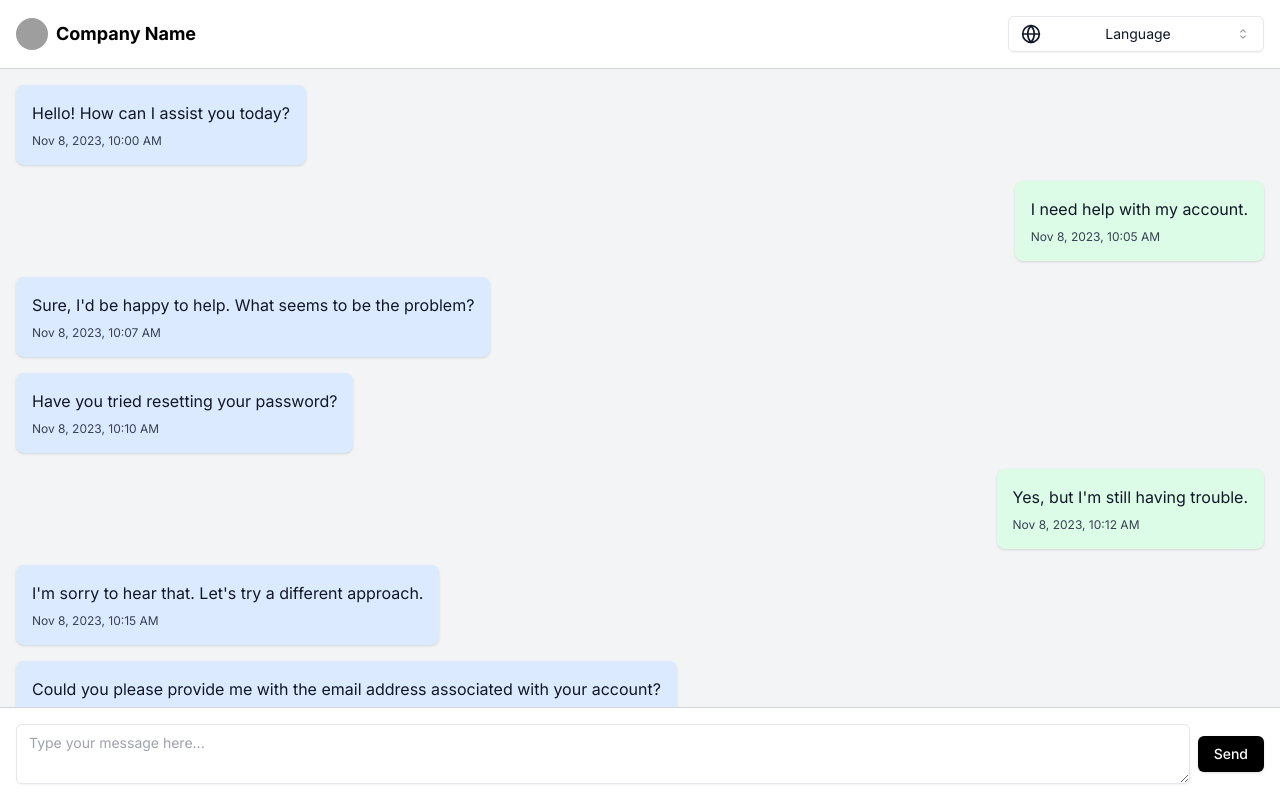
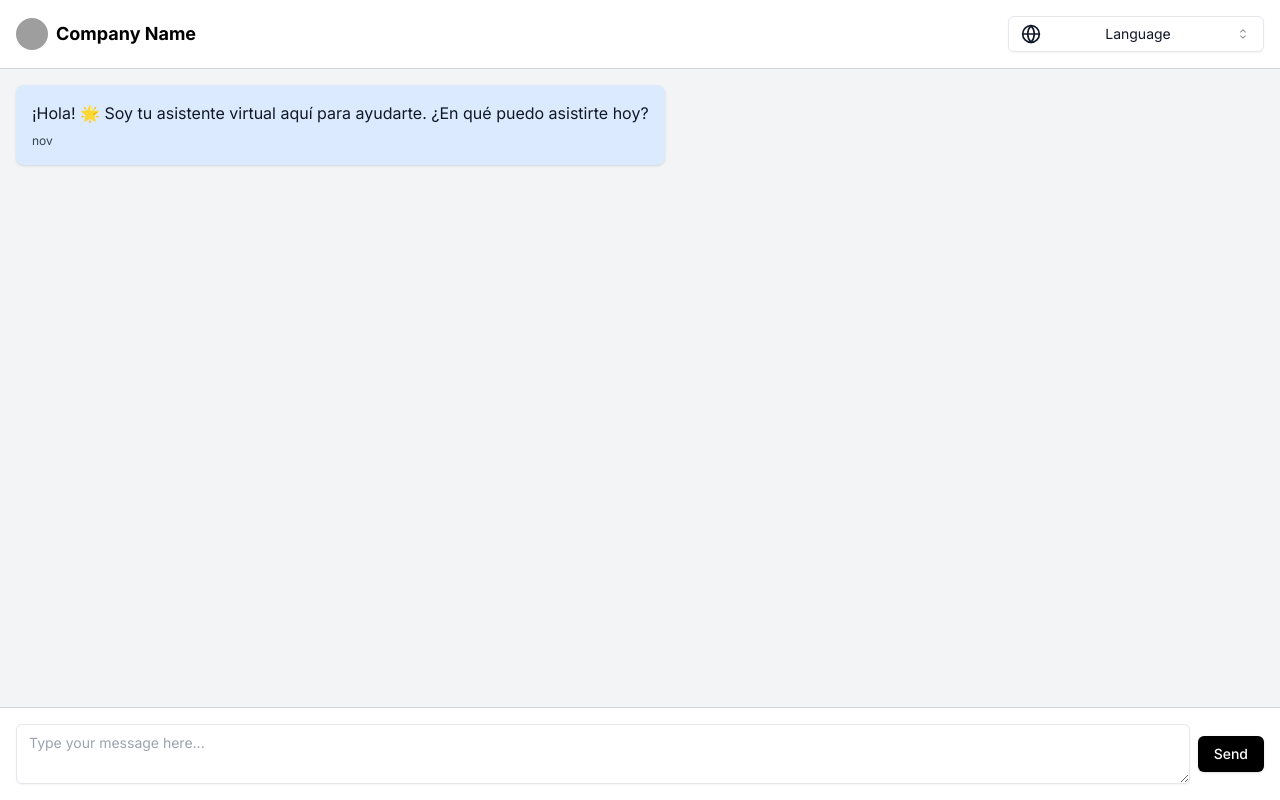
Before and after one commit to acastillo9/openai-chatbot, a Next.js app: page / in a window 1280 px wide. Built offline with nearby package versions, Linux system fonts and the light colour scheme; grey boxes are pictures that could not be loaded.

Commit message:
feat: add chatbot endpoints, message loading, message interactions

```diff
--- /dev/null
+++ b/app/api/chatbot/send-message/route.ts
@@ -0,0 +1,17 @@
+import { NextResponse } from "next/server";
+import { getChatCompletion } from "../../openai";
+
+export async function POST(req: Request) {
+  try {
+    const { message } = await req.json();
+    const responseMessage = await getChatCompletion(message);
+    return NextResponse.json({ success: true, message: responseMessage });
+  } catch (error) {
+    console.log("Error getting a response for OpenAI", error);
+    return NextResponse.json({
+      status: 500,
+      success: false,
+      message: "Something went wrong. Please try again!",
+    });
+  }
+}
--- a/lib/api.ts
+++ b/app/api/openai/index.ts
@@ -1,11 +1,11 @@
 import OpenAI from "openai";
 
 const openai = new OpenAI({
-  apiKey: process.env.NEXT_PUBLIC_OPENAI_API_KEY,
+  apiKey: process.env.OPENAI_API_KEY,
   dangerouslyAllowBrowser: true,
 });
 
-export async function getAnswer(question) {
+export async function getChatCompletion(message) {
   const response = await openai.chat.completions.create({
     model: "gpt-4",
     messages: [
@@ -15,7 +15,7 @@ export async function getAnswer(question) {
       },
       {
         role: "user",
-        content: question,
+        content: message,
       },
     ],
     temperature: 1,
--- a/components/chatbot.tsx
+++ b/components/chatbot.tsx
@@ -1,12 +1,56 @@
+"use client";
+
 /**
  * This code was generated by v0 by Vercel.
  * @see https://v0.dev/t/DhM4jtsvelT
  */
-import { SelectValue, SelectTrigger, SelectLabel, SelectItem, SelectGroup, SelectContent, Select } from "@/components/ui/select"
-import { Textarea } from "@/components/ui/textarea"
-import { Button } from "@/components/ui/button"
+import {
+  SelectValue,
+  SelectTrigger,
+  SelectLabel,
+  SelectItem,
+  SelectGroup,
+  SelectContent,
+  Select,
+} from "@/components/ui/select";
+import { Textarea } from "@/components/ui/textarea";
+import { Button } from "@/components/ui/button";
+import { useRef, useState } from "react";
+import { sendMessage } from "@/services/chatbot";
 
 export function Chatbot() {
+  const textAreaRef = useRef(null);
+
+  const [messages, setMessages] = useState([
+    {
+      message:
+        "¡Hola! 🌟 Soy tu asistente virtual aquí para ayudarte. ¿En qué puedo asistirte hoy?",
+      timestamp: "nov",
+      role: "assistant",
+    },
+  ]);
+  const [isLoading, setIsLoading] = useState(false);
+
+  async function handleNewMessage() {
+    const message = textAreaRef.current.value;
+    addMessage({ message, timestamp: new Date().toString(), role: "user" });
+
+    textAreaRef.current.value = "";
+
+    setIsLoading(true);
+    const response = await sendMessage(message);
+    addMessage({
+      message: response.message,
+      timestamp: new Date().toString(),
+      role: "assistant",
+    });
+    setIsLoading(false);
+  }
+
+  function addMessage(message) {
+    setMessages((prevArray) => [...prevArray, message]);
+  }
+
   return (
     <section className="w-full h-screen bg-gray-50 flex flex-col">
       <header className="flex justify-between items-center p-4 bg-white shadow-md border-b border-gray-300">
@@ -60,40 +104,20 @@ export function Chatbot() {
         </div>
       </header>
       <div className="flex-grow overflow-auto p-4 space-y-4 flex flex-col bg-gray-100">
-        <div className="p-4 rounded-lg bg-blue-100 shadow self-start">
-          <p className="text-gray-900">Hello! How can I assist you today?</p>
-          <p className="text-xs text-gray-700 mt-2">Nov 8, 2023, 10:00 AM</p>
+        {messages.map((message, index) => (
+          <div
+            className={`p-4 rounded-lg shadow ${
+              message.role === "assistant"
+                ? "bg-blue-100 self-start"
+                : "bg-green-100 self-end"
+            }`}
+            key={index}
+          >
+            <p className="text-gray-900">{message.message}</p>
+            <p className="text-xs text-gray-700 mt-2">{message.timestamp}</p>
           </div>
-        <div className="p-4 rounded-lg bg-green-100 shadow self-end">
-          <p className="text-gray-900">I need help with my account.</p>
-          <p className="text-xs text-gray-700 mt-2">Nov 8, 2023, 10:05 AM</p>
-        </div>
-        <div className="p-4 rounded-lg bg-blue-100 shadow self-start">
-          <p className="text-gray-900">Sure, I'd be happy to help. What seems to be the problem?</p>
-          <p className="text-xs text-gray-700 mt-2">Nov 8, 2023, 10:07 AM</p>
-        </div>
-        <div className="p-4 rounded-lg bg-blue-100 shadow self-start">
-          <p className="text-gray-900">Have you tried resetting your password?</p>
-          <p className="text-xs text-gray-700 mt-2">Nov 8, 2023, 10:10 AM</p>
-        </div>
-        <div className="p-4 rounded-lg bg-green-100 shadow self-end">
-          <p className="text-gray-900">Yes, but I'm still having trouble.</p>
-          <p className="text-xs text-gray-700 mt-2">Nov 8, 2023, 10:12 AM</p>
-        </div>
-        <div className="p-4 rounded-lg bg-blue-100 shadow self-start">
-          <p className="text-gray-900">I'm sorry to hear that. Let's try a different approach.</p>
-          <p className="text-xs text-gray-700 mt-2">Nov 8, 2023, 10:15 AM</p>
-        </div>
-        <div className="p-4 rounded-lg bg-blue-100 shadow self-start">
-          <p className="text-gray-900">
-            Could you please provide me with the email address associated with your account?
-          </p>
-          <p className="text-xs text-gray-700 mt-2">Nov 8, 2023, 10:18 AM</p>
-        </div>
-        <div className="p-4 rounded-lg bg-green-100 shadow self-end">
-          <p className="text-gray-900">Sure, it's john.doe@example.com</p>
-          <p className="text-xs text-gray-700 mt-2">Nov 8, 2023, 10:20 AM</p>
-        </div>
+        ))}
+        {isLoading && (
           <div className="p-4 rounded-lg bg-blue-100 shadow self-start flex items-center space-x-2">
             <svg
               className=" animate-spin h-5 w-5 text-gray-900"
@@ -116,15 +140,27 @@ export function Chatbot() {
               <line x1="4.93" x2="7.76" y1="19.07" y2="16.24" />
               <line x1="16.24" x2="19.07" y1="7.76" y2="4.93" />
             </svg>
-          <p className="text-gray-900">Processing your request...</p>
+            <p className="text-gray-900">
+              ¡Estoy trabajando en tu solicitud! Dame un momentito... 🤖✨
+            </p>
           </div>
+        )}
       </div>
       <div className="border-t border-gray-300 p-4 bg-white">
         <div className="flex space-x-2 items-center">
-          <Textarea className="flex-grow rounded-md bg-white text-gray-900" placeholder="Type your message here..." />
-          <Button className="w-auto bg-black text-white">Send</Button>
+          <Textarea
+            className="flex-grow rounded-md bg-white text-gray-900"
+            placeholder="Type your message here..."
+            ref={textAreaRef}
+          />
+          <Button
+            className="w-auto bg-black text-white"
+            onClick={handleNewMessage}
+          >
+            Send
+          </Button>
         </div>
       </div>
     </section>
-  )
+  );
 }
--- /dev/null
+++ b/services/chatbot/index.ts
@@ -0,0 +1,17 @@
+export const sendMessage = async (message) => {
+  try {
+    const res = await fetch(`/api/chatbot/send-message`, {
+      method: "POST",
+      headers: {
+        "Content-Type": "application/json",
+      },
+      body: JSON.stringify({
+        message,
+      }),
+    });
+    const data = await res.json();
+    return data;
+  } catch (error) {
+    console.log("Error getting a response from the server =>", error);
+  }
+};
```
Lines whose indentation alone changed are shown as unchanged.
